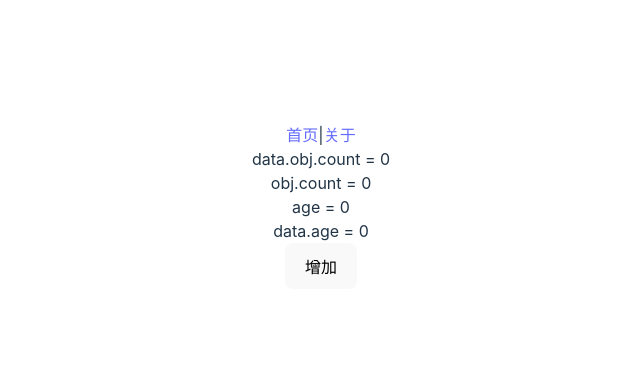
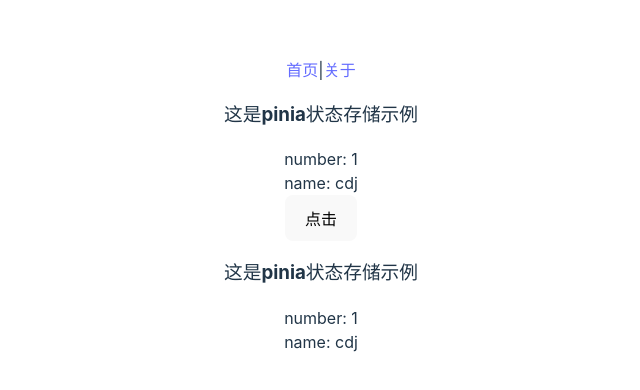
Before and after one commit to ftrako/vuejsdemo, a Vue app: page /test in a window 1280 px wide. Shown: the part 194-584 px from the top of the page, without its empty margins (319-959 px from the left). Built offline with nearby package versions, Linux system fonts and the light colour scheme.

Commit message:
增加pinia

```diff
--- a/package.json
+++ b/package.json
@@ -12,6 +12,7 @@
     "@element-plus/icons-vue": "^2.1.0",
     "axios": "^1.3.4",
     "element-plus": "^2.3.0",
+    "pinia": "^2.0.33",
     "unplugin-auto-import": "^0.15.1",
     "unplugin-vue-components": "^0.24.1",
     "vue": "^3.2.45",
--- a/src/main.js
+++ b/src/main.js
@@ -4,9 +4,11 @@
 import router from './router'
 import store from './store'
 import * as ElementPlusIconsVue from '@element-plus/icons-vue'
+import { createPinia } from 'pinia'
 
+const pinia = createPinia()
 const app = createApp(App);
-app.use(router).use(store).mount('#app');
+app.use(pinia).use(router).mount('#app');
 for (const [key, component] of Object.entries(ElementPlusIconsVue)) {
     app.component(key, component)
 }
--- a/src/router/index.js
+++ b/src/router/index.js
@@ -10,7 +10,7 @@
     },
     {
       path: "/store",
-      component: ()=>import("../views/storeview/StoreView.vue")
+      component: ()=>import("../views/vuex/StoreView.vue")
     },
     {
         path: "/elementplus",
--- a/src/store/index.js
+++ b/src/store/index.js
@@ -1,7 +1,10 @@
-import {createStore} from "vuex";
+import {defineStore} from "pinia";
 
-export default createStore({
-    state: {
-        counter: 1
+export default defineStore("main", {
+    state: () => {
+        return {
+            number: 1,
+            name: "cdj"
+        }
     }
 })
--- /dev/null
+++ b/src/store/vuex/index.js
@@ -0,0 +1,7 @@
+import {createStore} from "vuex";
+
+export default createStore({
+    state: {
+        counter: 1
+    }
+})
--- a/src/views/TestView.vue
+++ b/src/views/TestView.vue
@@ -1,84 +1,6 @@
 <template>
-  <div>
-    data.obj.count = {{ data.obj.count  }}
-  </div>
-  <div>
-    obj.count = {{ obj.count  }}
-  </div>
-  <div>
-    age = {{ age  }}
-  </div>
-  <div>
-    data.age = {{ data.age  }}
-  </div>
-
-  <div>
-    <button @click="onClicked">增加</button>
-  </div>
-<!--  <div>-->
-<!--    <button @click="onClicked2">增加data.age</button>-->
-<!--  </div>-->
-<!--  <div>-->
-<!--    <button @click="onClicked3">增加data.obj.count</button>-->
-<!--  </div>-->
-<!--  <div>-->
-<!--    <button @click="onClicked4">增加obj.count</button>-->
-<!--  </div>-->
+  <store-view/>
 </template>
 
 <script setup>
-import {reactive, ref, toRef, toRefs} from "vue"
-import CascaderView from "./CascaderView.vue";
-import FormValidateView from "./FormValidateView.vue";
-
-
-let data = reactive({
-  obj: {
-    id: "1001",
-    name: "zhangsan",
-    count: 0
-  }, age: 0
-})
-
-let refData = ref({
-  count: 0
-})
-
-let {age, obj} = toRefs(data)
-
-const onClicked = ()=>{
-  // console.log("data.age=",data.age)
-  // console.log("age.value=",age.value)
-  console.log("refData.value.count=",refData.value.count)
-  console.log("refData=",refData)
-  refData.value.count++
-}
-// const onClicked2 = ()=>{
-//   console.log("data.age=",data.age)
-//   console.log("age.value=",age.value)
-//   console.log("data=",data)
-//   data.age++
-// }
-// const onClicked3 = ()=>{
-//   console.log("data.obj.count=",data.obj.count)
-//   console.log("age.value=",age.value)
-//   console.log("obj=",obj)
-//   console.log("data=",data)
-//   console.log("data.obj=",data.obj)
-//   data.obj.count++
-//   age.value++
-// }
-// const onClicked4 = ()=>{
-//   console.log("data.obj.count=",data.obj.count)
-//   console.log("age.value=",age.value)
-//   console.log("data=",data)
-//   console.log("data.obj=",data.obj)
-//   console.log("refObj=",refObj)
-//   obj.value.count++
-//   age.value++
-// }
-
-
-
-
-</script>
+import StoreView from "./pinia/StoreView.vue";</script>
--- /dev/null
+++ b/src/views/pinia/StoreView.vue
@@ -0,0 +1,9 @@
+<script setup>
+import StoreView1 from "./StoreView1.vue";
+import StoreView2 from "./StoreView2.vue";
+</script>
+
+<template>
+  <store-view1 />
+  <store-view2 />
+</template>
--- /dev/null
+++ b/src/views/pinia/StoreView1.vue
@@ -0,0 +1,22 @@
+<template>
+  <h3>这是pinia状态存储示例</h3>
+  <div>
+    number: {{store.number}}
+  </div>
+  <div>
+    name: {{ store.name }}
+  </div>
+  <div>
+    <button @click="handler">点击</button>
+  </div>
+</template>
+
+<script setup>
+import defineStore from "../../store"
+
+const store = defineStore();
+
+const handler = () => {
+  store.number++
+}
+</script>
--- /dev/null
+++ b/src/views/pinia/StoreView2.vue
@@ -0,0 +1,15 @@
+<template>
+  <h3>这是pinia状态存储示例</h3>
+  <div>
+    number: {{store.number}}
+  </div>
+  <div>
+    name: {{ store.name }}
+  </div>
+</template>
+
+<script setup>
+import defineStore from "../../store"
+
+const store = defineStore();
+</script>
--- a/src/views/storeview/StoreView1.vue
+++ b/src/views/vuex/StoreView1.vue
@@ -1,6 +1,6 @@
 <script setup>
 import {ref} from 'vue'
-import store from '../../store'
+import store from '../../store/vuex'
 
 let c = store.state.counter
 
--- a/src/views/storeview/StoreView2.vue
+++ b/src/views/vuex/StoreView2.vue
@@ -1,6 +1,6 @@
 <script setup>
 import {ref,reactive, toRefs} from 'vue'
-import store from '../../store'
+import store from '../../store/vuex'
 
 
 let c = ref(store.state.counter)
```
Also changed, not shown: src/views/vuex/StoreView.vue (renamed from src/views/storeview/StoreView.vue), 1 other file (tests, documents, lock files or other folders).
